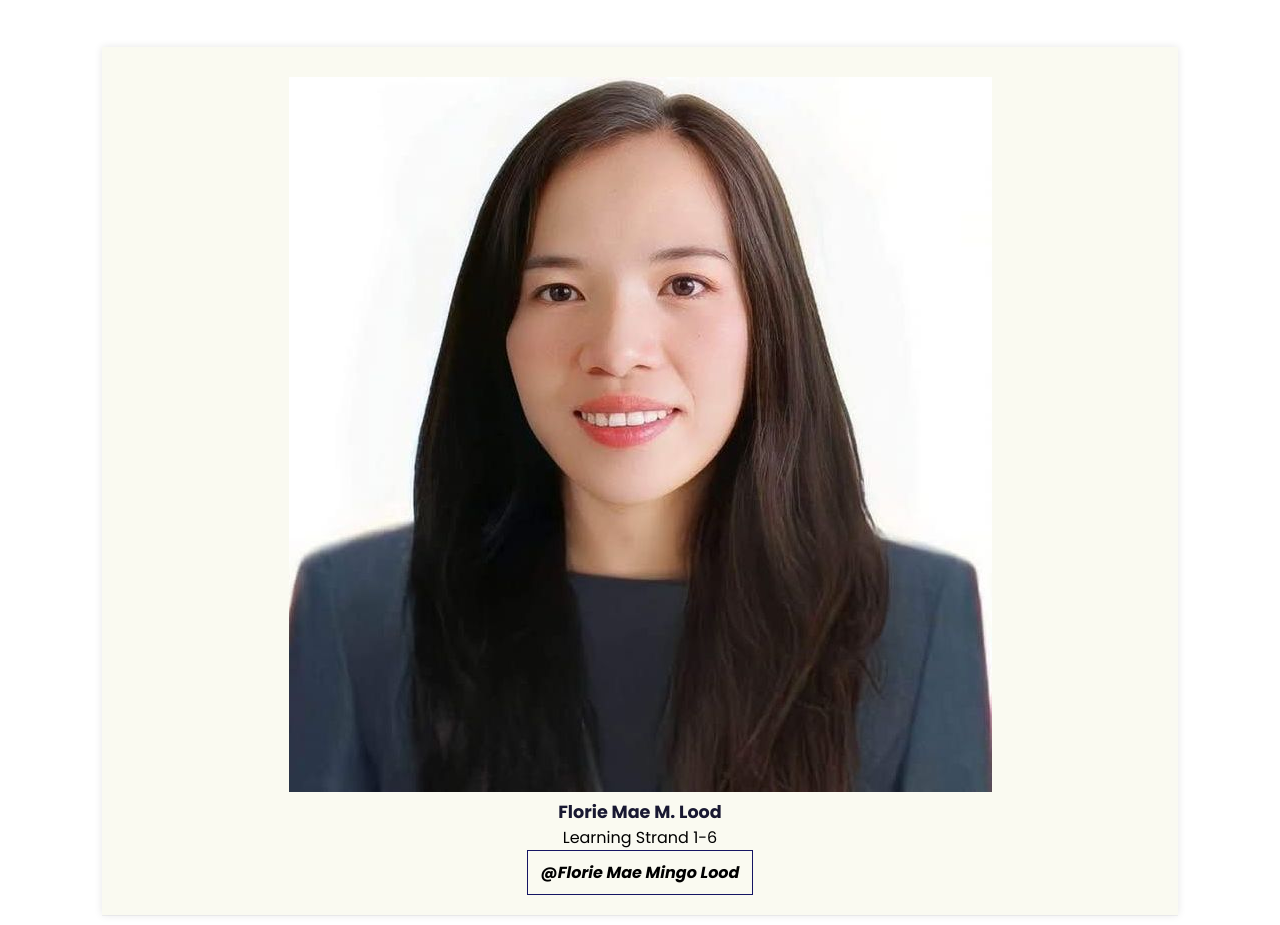
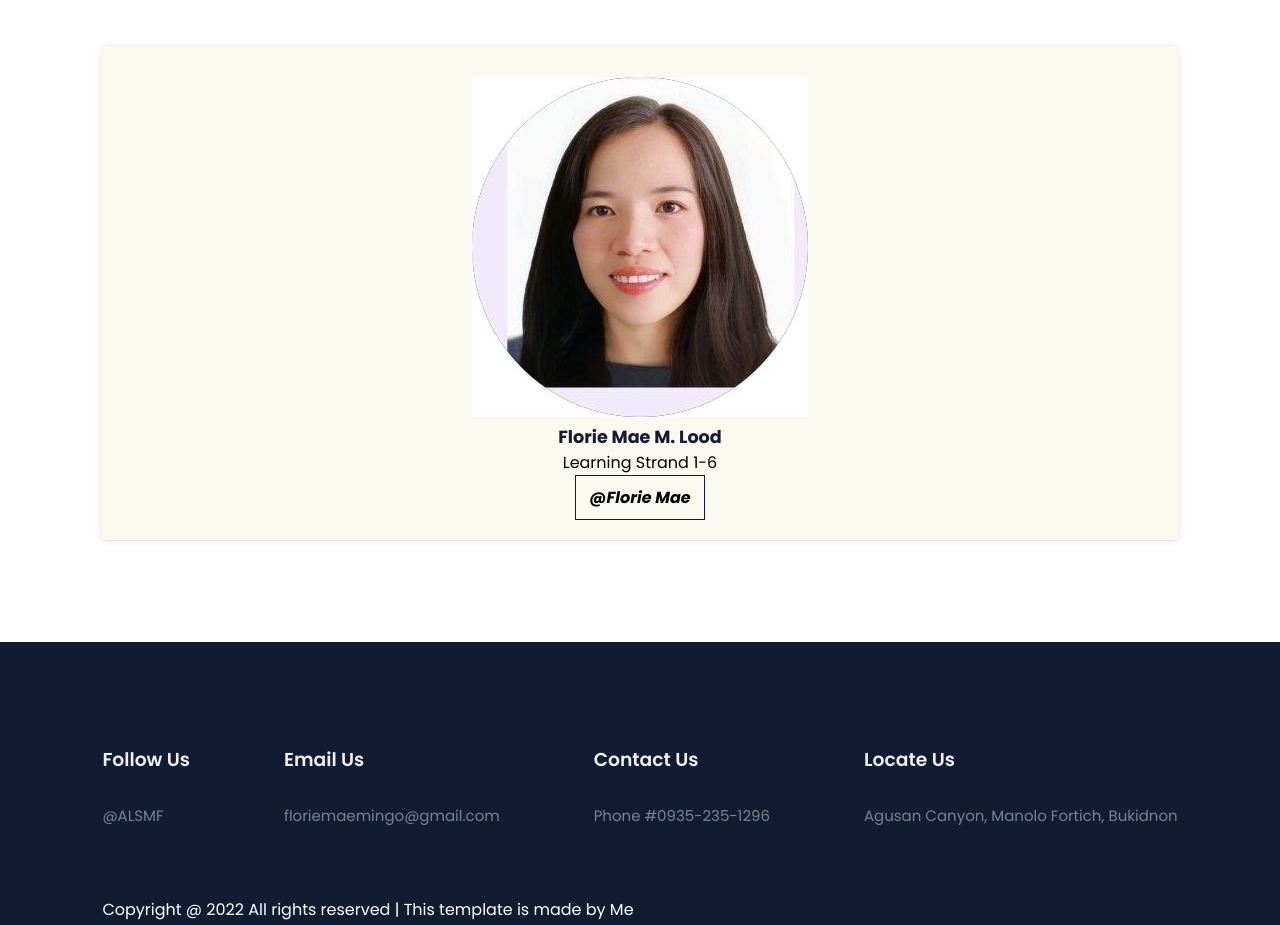
Before and after one commit to Florie1731/ALS-AGUSAN-CANYON-, a plain HTML site: page contact.html in a window 1280 px wide. Shown: the part 1406-2331 px from the top of the page. Drawn offline with nearby package versions, Linux system fonts and the light colour scheme.

Commit message:
Update contact.html

```diff
--- a/contact.html
+++ b/contact.html
@@ -77,11 +77,11 @@
 
 		<div class="expert-box">
 			<div class="profile">
-				<img src="img/pic8.jpg" alt="Teacher Flor">
+				<img src="img/floriemae.jpg" alt="Teacher Flor">
 				<h6>Florie Mae M. Lood</h6>
 				<p>Learning Strand 1-6</p>
 				<div class="pro-links">
-					<i class="https://www.facebook.com/share/15u4Sa9YBR/">@Florie Mae Mingo Lood</i>
+					<i class="https://www.facebook.com/share/15u4Sa9YBR/">@Florie Mae</i>
 				</div>
 			</div>
 
```
